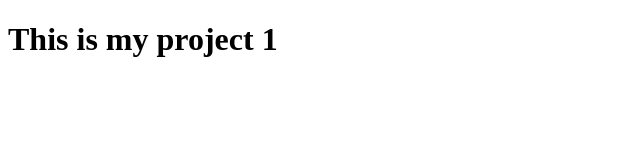
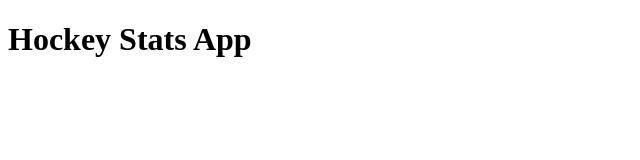
Before and after one commit to J-Gulledge19/NHLStatsApp, a plain HTML site: page index.html in a window 1280 px wide. Shown: the whole page, without its empty margins (0-640 px from the left). Drawn offline with nearby package versions, Linux system fonts and the light colour scheme.

Commit message:
updated html

```diff
--- a/index.html
+++ b/index.html
@@ -10,7 +10,7 @@
     <link rel="stylesheet" href="styles.css">
 </head>
 <body>
-    <h1>This is my project 1</h1>
+    <h1>Hockey Stats App</h1>
 
 </body>
 </html>
```
